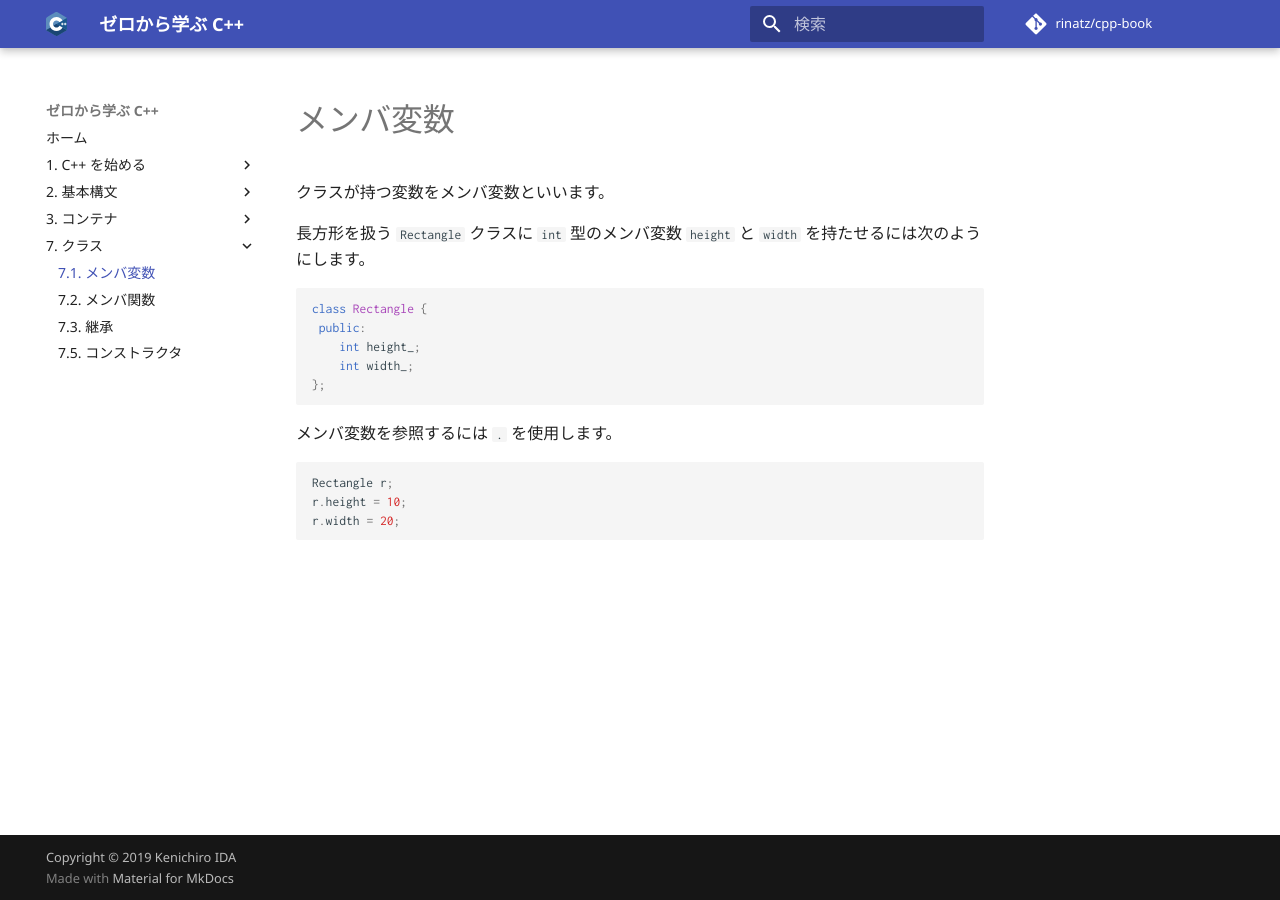
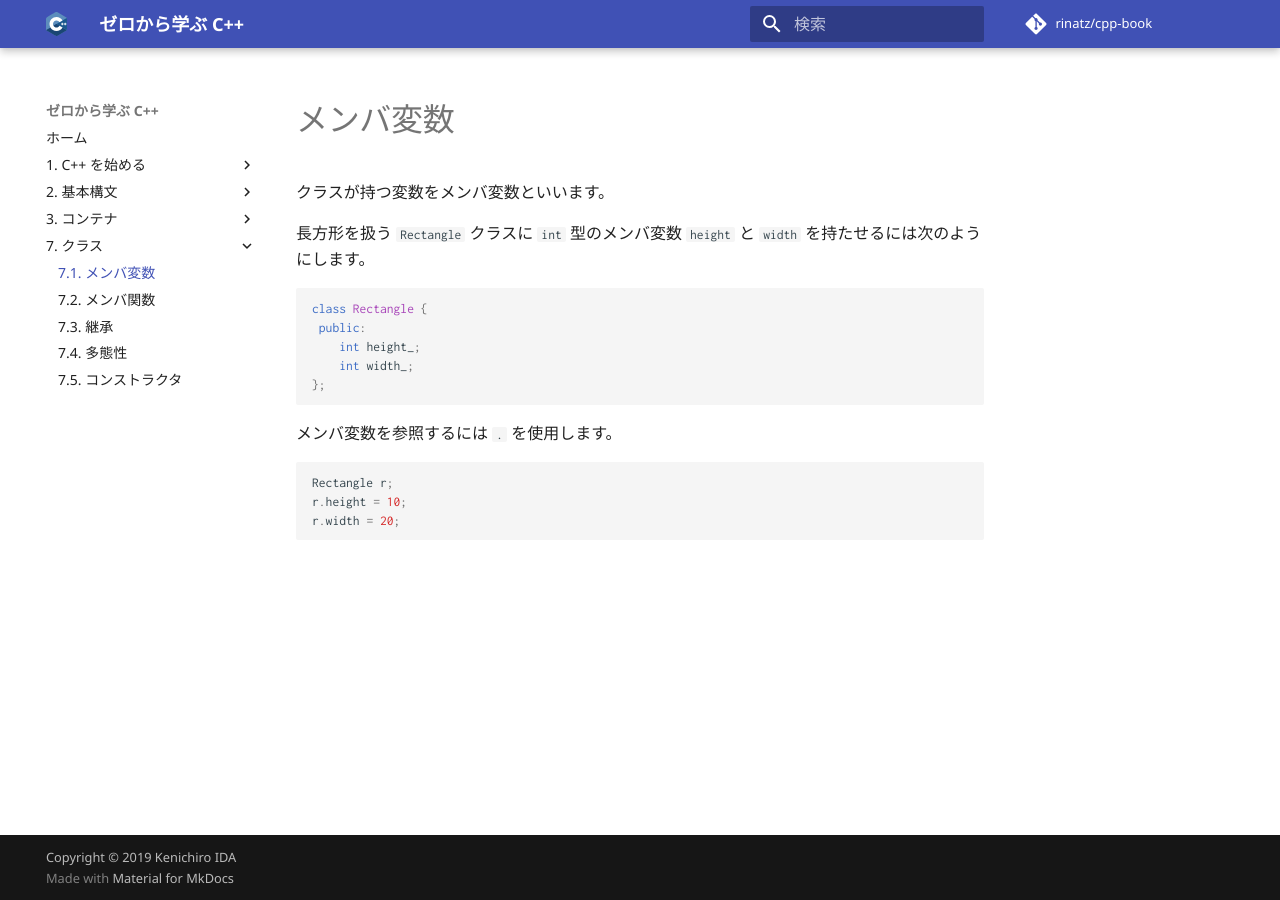
Before and after one commit to rinatz/cpp-book, an MkDocs documentation site: the page built from docs/ch07-01-member-varialbes.md, in a window 1280 px wide. Built offline with MkDocs 1.6.1 and Material for MkDocs 9.7.7, drawn with Linux system fonts in a browser that asks for light colours; comment, search, counter and statistics services are not loaded.

Commit message:
Add polymorphism page

```diff
--- a/mkdocs.yml
+++ b/mkdocs.yml
@@ -71,4 +71,5 @@ nav:
       - 7.1. メンバ変数: ch07-01-member-varialbes.md
       - 7.2. メンバ関数: ch07-02-member-functions.md
       - 7.3. 継承: ch07-03-inheritance.md
+      - 7.4. 多態性: ch07-04-polymorphism.md
       - 7.5. コンストラクタ: ch07-05-constructors.md
```
Also changed, not shown: docs/ch07-04-polymorphism.md (added, +1 -0 lines).
